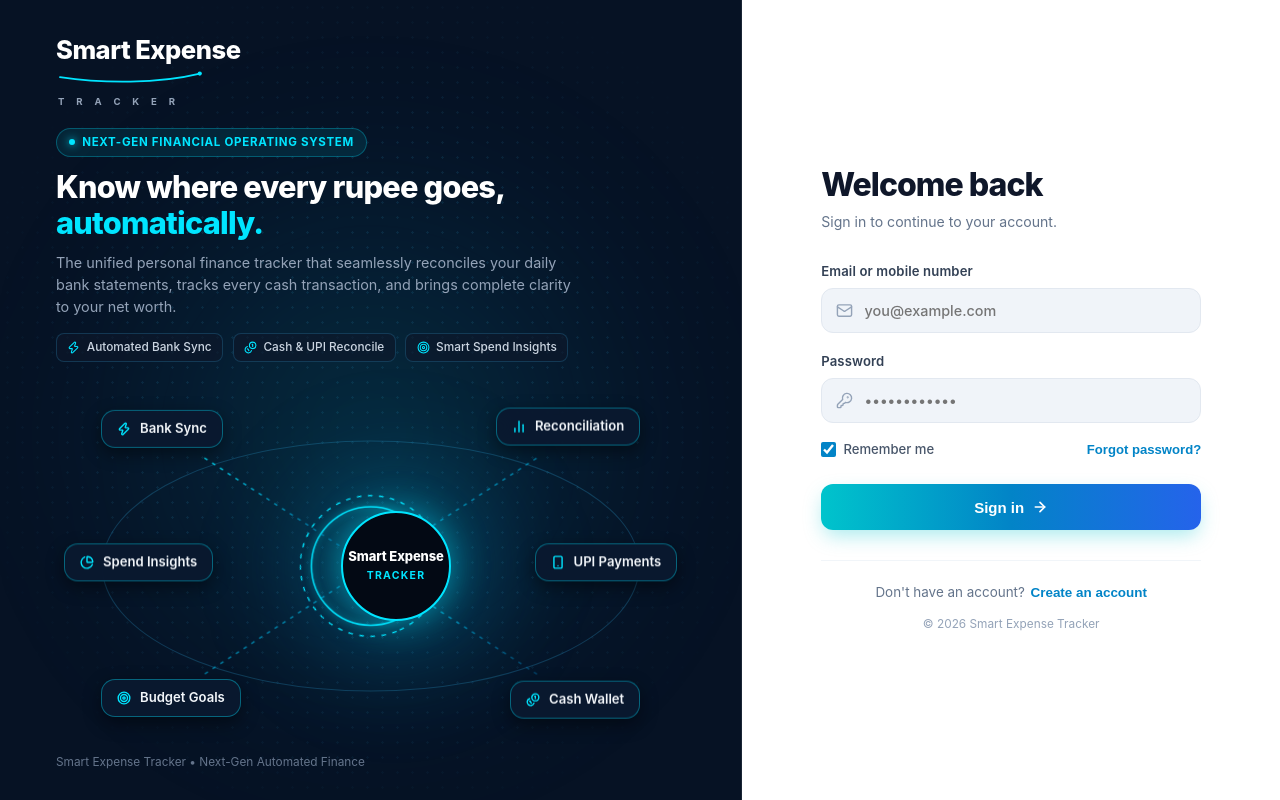
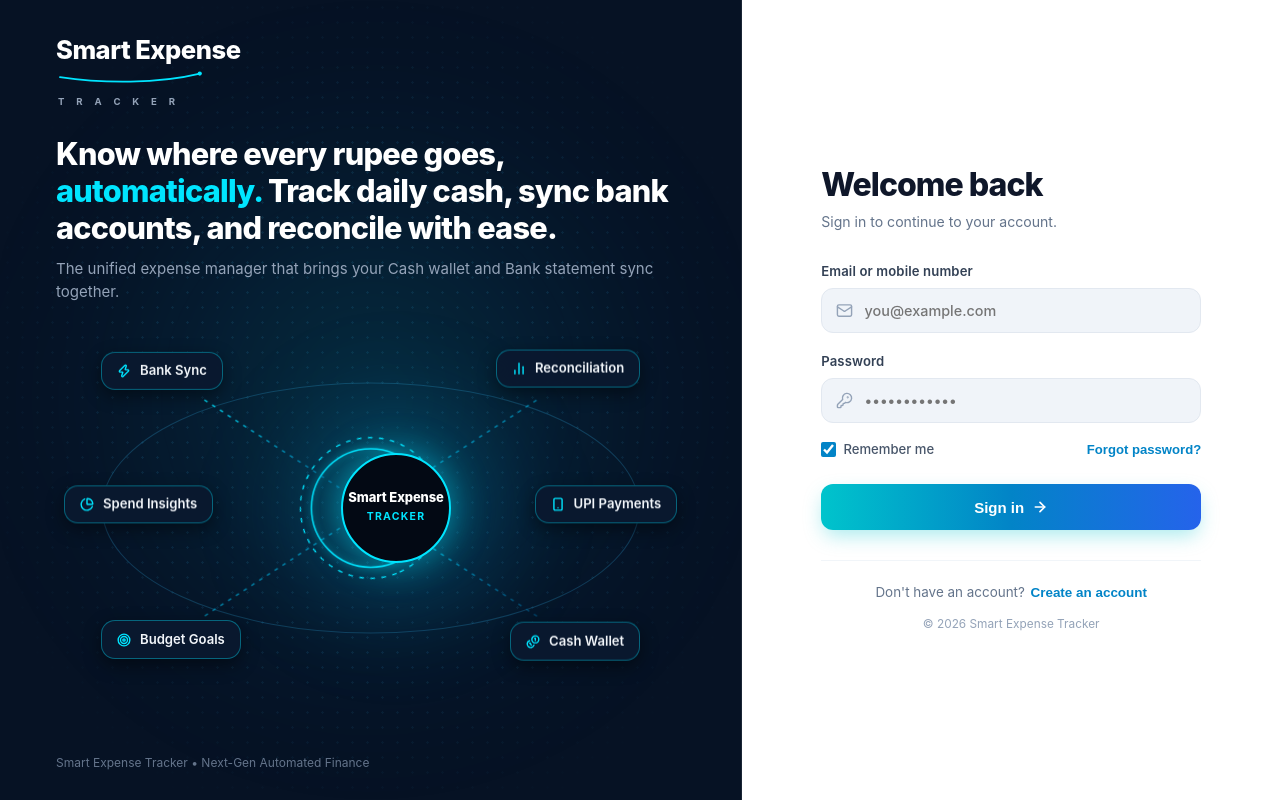
Before and after one commit to Richard00726/smart-expense-tracker, a React (Vite) app in the folder frontend/: page / in a window 1280 px wide. Built offline with nearby package versions, Linux system fonts and the light colour scheme; no server answers.

Commit message:
refactor(auth): center constellation hub vertically in left panel and continue headline directly

```diff
--- a/frontend/src/components/AuthScreen.css
+++ b/frontend/src/components/AuthScreen.css
@@ -1,7 +1,7 @@
 /* ==========================================================================
    SMART EXPENSE TRACKER — FULLSCREEN SPLIT LOGIN
-   - True 100vw x 100vh Edge-to-Edge Canvas (No outer borders or dead margin)
-   - Left Panel (58%): Deep Navy Constellation Hub with Dotted World Map
+   - True 100vw x 100vh Edge-to-Edge Canvas
+   - Left Panel (58%): Vertically Centered Architecture Hub & Dotted World Map
    - Right Panel (42%): Pure Modern White Full-Height Auth Panel
    - Mathematically Symmetrical Connector Lines to all 6 Feature Nodes
    ========================================================================== */
@@ -22,17 +22,18 @@
 }
 
 /* ==========================================================================
-   LEFT PANEL (58%): Full-Height Deep Navy Architecture Hub
+   LEFT PANEL (58%): Vertically Centered Architecture Hub
    ========================================================================== */
 .split-left-panel {
   flex: 0 0 58%;
   width: 58%;
   height: 100vh;
   background: #061224;
-  padding: 2.25rem 3.5rem 1.75rem 3.5rem;
+  padding: 2.25rem 3.5rem;
   display: flex;
   flex-direction: column;
-  justify-content: space-between;
+  justify-content: center;
+  align-items: center;
   position: relative;
   overflow: hidden;
   color: #ffffff;
@@ -63,15 +64,17 @@
   filter: blur(70px);
   pointer-events: none;
   z-index: 1;
-  bottom: 5%;
+  top: 50%;
   left: 50%;
-  transform: translateX(-50%);
+  transform: translate(-50%, -50%);
 }
 
-/* Top Brand Logo */
+/* Top Brand Logo (Pinned Top Left) */
 .split-logo-block {
-  position: relative;
-  z-index: 10;
+  position: absolute;
+  top: 2.25rem;
+  left: 3.5rem;
+  z-index: 20;
   display: flex;
   flex-direction: column;
   align-items: flex-start;
@@ -105,45 +108,32 @@
   padding-left: 2px;
 }
 
-/* Hero Value Proposition with Reduced Dead Space */
-.split-hero-block {
+/* Center Flow: Vertically Centered in Left Panel */
+.split-left-center-flow {
+  width: 100%;
+  max-width: 680px;
+  display: flex;
+  flex-direction: column;
+  align-items: flex-start;
+  justify-content: center;
   position: relative;
   z-index: 10;
-  margin-top: 1.1rem;
-  margin-bottom: 0.25rem;
-  max-width: 580px;
+  margin-top: 1.5rem;
 }
 
-.hero-badge {
-  display: inline-flex;
-  align-items: center;
-  gap: 0.45rem;
-  padding: 0.3rem 0.75rem;
-  background: rgba(0, 229, 255, 0.09);
-  border: 1px solid rgba(0, 229, 255, 0.28);
-  border-radius: 20px;
-  font-size: 0.72rem;
-  font-weight: 700;
-  color: #00e5ff;
-  letter-spacing: 0.06em;
-  text-transform: uppercase;
-  margin-bottom: 0.75rem;
-}
-
-.badge-dot {
-  width: 6px;
-  height: 6px;
-  border-radius: 50%;
-  background: #00e5ff;
-  box-shadow: 0 0 8px #00e5ff;
+/* Hero Value Proposition: Headline Continued directly as requested */
+.split-hero-block {
+  width: 100%;
+  margin-bottom: 1.5rem;
+  text-align: left;
 }
 
 .split-hero-title {
   margin: 0 0 0.65rem 0;
-  font-size: clamp(1.85rem, 2.4vw, 2.35rem);
+  font-size: clamp(1.85rem, 2.4vw, 2.4rem);
   font-weight: 800;
   color: #ffffff;
-  line-height: 1.18;
+  line-height: 1.2;
   letter-spacing: -0.025em;
 }
 
@@ -152,34 +142,15 @@
 }
 
 .split-hero-desc {
-  margin: 0 0 0.9rem 0;
-  font-size: 0.9rem;
+  margin: 0;
+  font-size: 0.94rem;
   color: #94a3b8;
   line-height: 1.55;
-  max-width: 530px;
-}
-
-.hero-highlights-row {
-  display: flex;
-  flex-wrap: wrap;
-  gap: 0.6rem;
-}
-
-.highlight-chip {
-  display: inline-flex;
-  align-items: center;
-  gap: 0.4rem;
-  padding: 0.28rem 0.65rem;
-  background: rgba(15, 23, 42, 0.65);
-  border: 1px solid rgba(56, 189, 248, 0.2);
-  border-radius: 8px;
-  font-size: 0.74rem;
-  color: #cbd5e1;
-  font-weight: 500;
+  max-width: 600px;
 }
 
 /* ==========================================================================
-   CONSTELLATION ARCHITECTURE STAGE (Expanded 680x360 Canvas, Proud & Centered)
+   CONSTELLATION ARCHITECTURE STAGE (680x360 Canvas, True Center)
    ========================================================================== */
 .constellation-stage {
   position: relative;
@@ -187,7 +158,7 @@
   width: 100%;
   max-width: 680px;
   height: 360px;
-  margin: 1.25rem auto 0 auto;
+  margin: 0 auto;
   flex-shrink: 0;
 }
 
@@ -364,13 +335,14 @@
   50% { transform: translateY(-4px); }
 }
 
-/* Left Footer */
+/* Left Footer (Pinned Bottom Left) */
 .split-left-footer {
-  position: relative;
-  z-index: 10;
-  font-size: 0.74rem;
+  position: absolute;
+  bottom: 1.75rem;
+  left: 3.5rem;
+  z-index: 20;
+  font-size: 0.75rem;
   color: #64748b;
-  margin-top: 0.5rem;
 }
 
 /* ==========================================================================
@@ -657,10 +629,23 @@
     flex: 1 1 auto;
     width: 100%;
     height: auto;
-    min-height: 520px;
+    min-height: 540px;
     border-right: none;
     border-bottom: 1px solid rgba(255, 255, 255, 0.08);
-    padding: 2.5rem 2rem 2rem 2rem;
+    padding: 6rem 2rem 3rem 2rem;
+  }
+
+  .split-logo-block {
+    top: 1.5rem;
+    left: 2rem;
+  }
+
+  .split-left-footer {
+    position: relative;
+    bottom: auto;
+    left: auto;
+    margin-top: 2rem;
+    text-align: center;
   }
 
   .constellation-stage {
@@ -679,7 +664,12 @@
 
 @media (max-width: 640px) {
   .split-left-panel {
-    padding: 2rem 1.25rem 1.5rem 1.25rem;
+    padding: 5.5rem 1.25rem 2rem 1.25rem;
+  }
+
+  .split-logo-block {
+    top: 1.25rem;
+    left: 1.25rem;
   }
 
   .split-hero-title {
--- a/frontend/src/components/AuthScreen.jsx
+++ b/frontend/src/components/AuthScreen.jsx
@@ -173,7 +173,7 @@ const AuthScreen = ({ onAuthSuccess }) => {
         <div className="map-pattern" />
         <div className="left-ambient-glow" />
 
-        {/* Top Brand Logo */}
+        {/* Top Brand Logo (Pinned Top Left) */}
         <div
           className="split-logo-block"
           onClick={() => setShowSplash(true)}
@@ -192,40 +192,21 @@ const AuthScreen = ({ onAuthSuccess }) => {
           </div>
         </div>
 
-        {/* Hero Value Proposition with Rich Content to Eliminate Empty Space */}
+        {/* Center Content Flow: Vertically Centered in Left Panel */}
+        <div className="split-left-center-flow">
+
+          {/* Hero Value Proposition: Headline Continued as Requested */}
           <div className="split-hero-block">
-          <div className="hero-badge">
-            <span className="badge-dot"></span>
-            <span>Next-Gen Financial Operating System</span>
-          </div>
-
             <h1 className="split-hero-title">
-            Know where every rupee goes, <span className="hero-cyan-accent">automatically.</span>
+              Know where every rupee goes, <span className="hero-cyan-accent">automatically.</span> Track daily cash, sync bank accounts, and reconcile with ease.
             </h1>
-
             <p className="split-hero-desc">
-            The unified personal finance tracker that seamlessly reconciles your daily bank statements, tracks every cash transaction, and brings complete clarity to your net worth.
+              The unified expense manager that brings your Cash wallet and Bank statement sync together.
             </p>
-
-          {/* Quick Highlight Feature Chips */}
-          <div className="hero-highlights-row">
-            <div className="highlight-chip">
-              <Zap size={13} color="#00e5ff" />
-              <span>Automated Bank Sync</span>
-            </div>
-            <div className="highlight-chip">
-              <Coins size={13} color="#00e5ff" />
-              <span>Cash & UPI Reconcile</span>
-            </div>
-            <div className="highlight-chip">
-              <Target size={13} color="#00e5ff" />
-              <span>Smart Spend Insights</span>
-            </div>
-          </div>
           </div>
 
           {/* ==================================================================
-            CONSTELLATION ARCHITECTURE STAGE (Expanded 680x360 Canvas, Proud & Centered)
+              CONSTELLATION ARCHITECTURE STAGE (True Center of Left Panel)
               ================================================================== */}
           <div className="constellation-stage">
 
@@ -327,7 +308,9 @@ const AuthScreen = ({ onAuthSuccess }) => {
 
           </div>
 
-        {/* Left Footer */}
+        </div>
+
+        {/* Left Footer (Pinned Bottom Left) */}
         <div className="split-left-footer">
           Smart Expense Tracker • Next-Gen Automated Finance
         </div>
```
Lines whose indentation alone changed are shown as unchanged.
